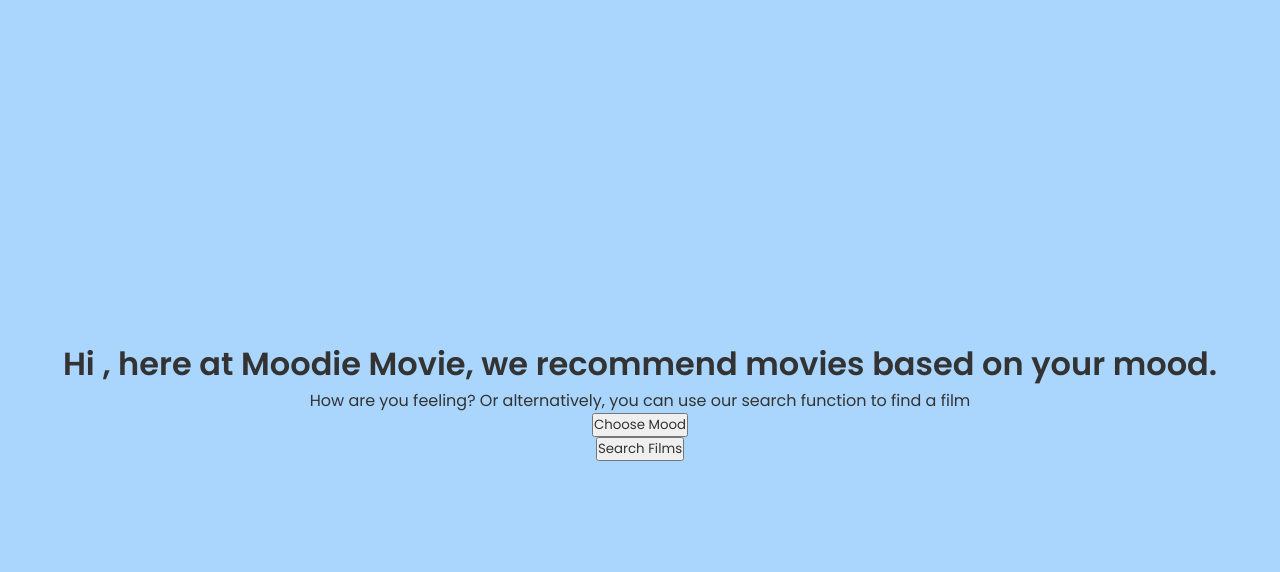
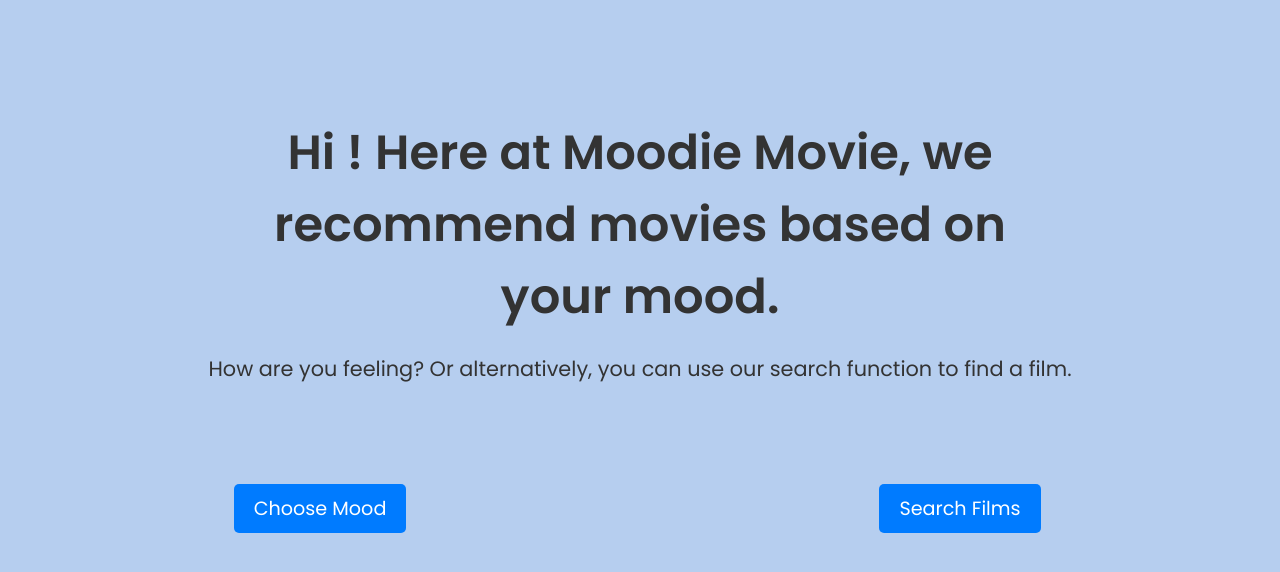
Before and after one commit to Tifro24/Moodie-Movie-Frontend, a React (Vite) app: page /welcome in a window 1280 px wide. Shown: the top 572 px of the page. Built offline with nearby package versions, Linux system fonts and the light colour scheme.

Commit message:
finalised styling for welcome page

```diff
--- a/src/components/WelcomePage.tsx
+++ /dev/null
@@ -1,20 +0,0 @@
-
-import { useSearchParams, useNavigate } from "react-router-dom";
-
-function WelcomePage(){
-    const [searchParams] = useSearchParams();
-    const userName = searchParams.get("userName")
-    const navigate = useNavigate();
-
-    return(
-        <div className="page-container">
-            <h1 className="fade-in-title">Hi {userName}, here at Moodie Movie, we recommend movies based on your mood.</h1>
-            <p className="fade-in-subtitle">How are you feeling? Or alternatively, you can use our search function to find a film</p>
-            <button className="fade-in-button mood-button" onClick={() => navigate("/moods")}>Choose Mood</button>
-            <button className="fade-in-button search-button" onClick={() => navigate("/search")}>Search Films</button>
-        </div>
-    );
-
-};
-
-export default WelcomePage;
--- a/src/index.css
+++ b/src/index.css
@@ -132,16 +132,6 @@
   text-align: center;
 }
 
-.fade-in-subtitle{
-  opacity: 0;
-  animation: fadeIn 1s ease-out 1.5s forwards;
-}
-
-.button-container{
-  display: flex;
-  flex-direction: row;
-}
-
 .fade-in-button{
   opacity: 0;
   animation: fadeIn 1s ease-out 2s forwards;
@@ -149,19 +139,106 @@
 
 .app-background {
   width: 100vw;
-  height: 100vh;
+  min-height: 100vh;
+  height: auto;
   display: flex;
   justify-content: center;
   align-items: center;
-  animation: backgroundAnimation 10s infinite alternate;
+  animation: backgroundAnimation 15s infinite alternate;
   transition: background-colour 2s ease-in-out;
 }
 
 .page-container {
-  width: 100vw;
+  width: 100%;
   height: 100vh;
   display: flex;
   justify-content: center;
   align-items: center;
   flex-direction: column;
 }
+
+.welcome-page{
+  width: 100%;
+  height: auto;
+  display: flex;
+  justify-content: flex-start;
+  align-items: center;
+  flex-direction: column;
+  padding-top: 5vh;
+}
+
+.welcome-title{
+  padding-bottom: 20px;
+  font-size: 3rem;
+  width: 60%;
+}
+
+.fade-in-subtitle{
+  opacity: 0;
+  animation: fadeIn 1s ease-out 1.5s forwards;
+  font-size: 1.3rem;
+  padding-left: 50px;
+  padding-right: 50px;
+}
+
+
+
+.button-container{
+  display: flex;
+  flex-direction:row;
+  margin-top: 100px;
+  width: 100%;
+  justify-content: space-around;
+  padding-bottom: 40px;
+  position: relative;
+
+}
+
+.button-wrapper{
+  display: flex;
+  flex-direction: column;
+  align-items: center;
+  position: relative;
+  gap: 5px;
+  min-height: 200px;
+  min-width: 50%;
+
+}
+
+
+.hover-text{
+  min-height: 50px;
+  opacity: 0;
+  transition: opacity 0.3s ease-in-out;
+  white-space: normal;
+  font-style: italic;
+  text-align: center;
+  width: max-content;
+  max-width: 80%;
+  visibility: hidden;
+  padding: 5px;
+  pointer-events: none;
+
+
+}
+
+.button-wrapper:hover .hover-text {
+  opacity: 1;
+  visibility: visible;
+}
+
+.button-wrapper button{
+  padding: 10px 20px;
+  font-size: 1.2rem;
+  border: none;
+  background-color: #007bff;
+  color: white;
+  border-radius: 5px;
+  cursor: pointer;
+  transition: background-color 0.3s, transform 0.2s ease-in-out;
+}
+
+.button-wrapper button:hover{
+  background-color: #0056b3;
+  transform: scale(1.02);
+}
--- /dev/null
+++ b/src/pages/WelcomePage.tsx
@@ -0,0 +1,50 @@
+
+import { useState } from "react";
+import { useSearchParams, useNavigate } from "react-router-dom";
+
+function WelcomePage(){
+    const [searchParams] = useSearchParams();
+    const userName = searchParams.get("userName")
+    const navigate = useNavigate();
+    const [moodText, setMoodText] = useState("");
+    const [searchText, setSearchText] = useState("");
+
+
+    return(
+        <div className="welcome-page page-container">
+            <h1 className="fade-in-title welcome-title">Hi {userName}! Here at Moodie Movie, we recommend movies based on your mood.</h1>
+            <p className="fade-in-subtitle">How are you feeling? Or alternatively, you can use our search function to find a film.</p>
+
+            <div className="button-container">
+
+                <div className="button-wrapper">
+
+                    <button className="fade-in-button mood-button"
+                        onClick={() => navigate("/moods")}
+                        onMouseEnter={() => setMoodText("'Your mood is a canvas, paint it with the colours of your choosing'")}
+                        onMouseLeave={() => setMoodText("")}
+                        >Choose Mood
+                    </button>
+                    <p className="hover-text">{moodText}</p>
+                </div>
+
+
+                <div className="button-wrapper">
+
+                    <button className="fade-in-button search-button"
+                        onClick={() => navigate("/search")}
+                        onMouseEnter={() => setSearchText("Err..kinda boring don't you think?")}
+                        onMouseLeave={() => setSearchText("")}
+                    >Search Films
+                    </button>
+                    <p className="hover-text">{searchText}</p>
+                </div>
+
+            </div>
+
+        </div>
+    );
+
+};
+
+export default WelcomePage;
```
Also changed, not shown: src/App.tsx (+5 -5 lines), src/pages/GenreSelectPage.tsx (renamed from src/components/GenreSelectPage.tsx), src/pages/LandingPage.tsx (renamed from src/components/LandingPage.tsx), src/pages/MoodsPage.tsx (renamed from src/components/MoodsPage.tsx), src/pages/SearchFilmsPage.tsx (renamed from src/components/SearchFilmsPage.tsx).
